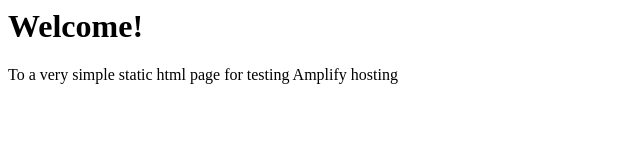
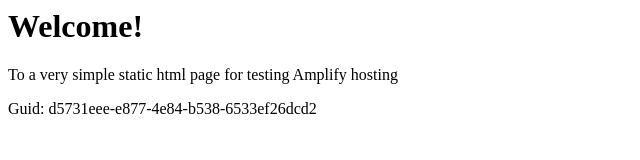
Before and after one commit to aws-aemilia-bah/Github-PR-Commit-Integration-Test-DoNotTouch-GitHubAutoBuildCanaryTest-v1-preprod-me-south-1, a website: page src/index.html in a window 1280 px wide. Shown: the whole page, without its empty margins (0-640 px from the left). Drawn offline with Linux system fonts and the light colour scheme.

Commit message:
commit from integ tests

```diff
--- a/src/index.html
+++ b/src/index.html
@@ -1,3 +1,5 @@
+
+
 <html lang="en">
 
 <head>
@@ -10,6 +12,6 @@
 <body>
     <h1>Welcome!</h1>
     <p>To a very simple static html page for testing Amplify hosting</p>
-</body>
+    <p>Guid: d5731eee-e877-4e84-b538-6533ef26dcd2</p></body>
 
 </html>
```
